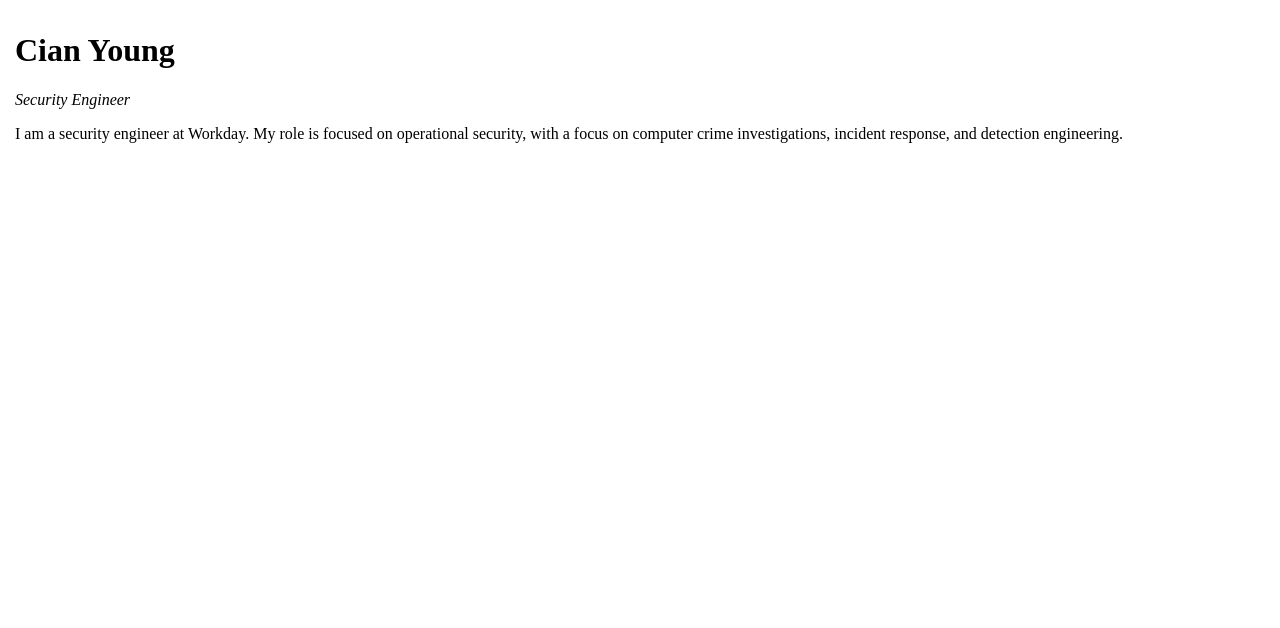
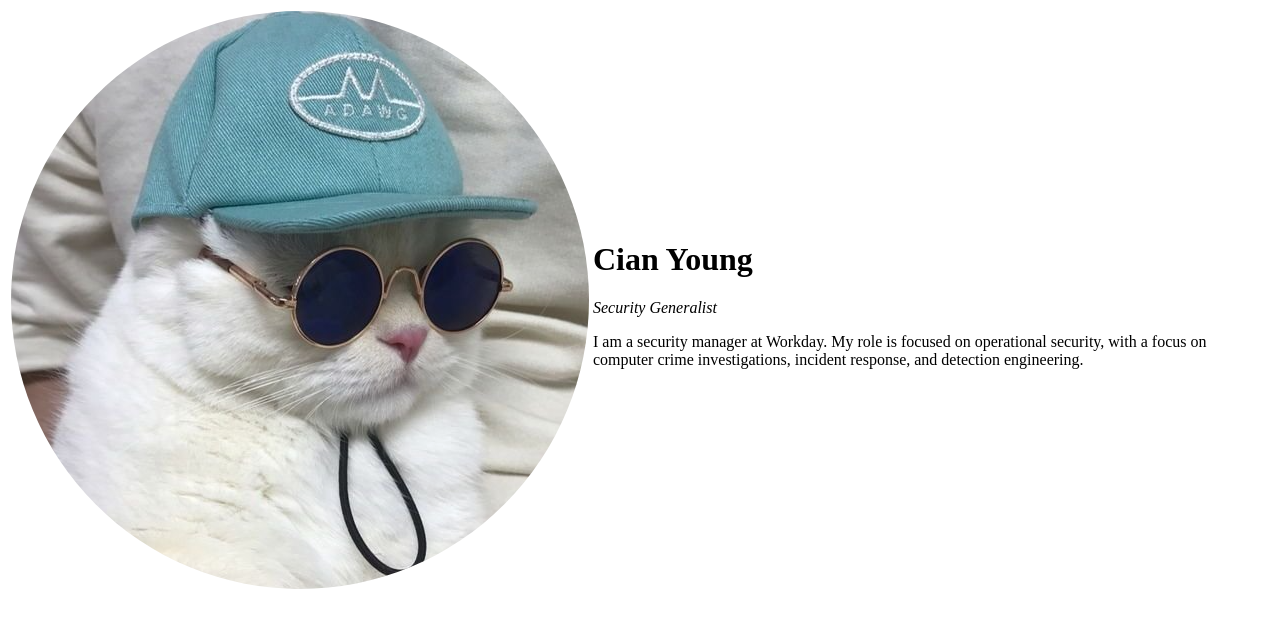
Before and after one commit to cianyoung/cianyoung.github.io, a plain HTML site: page index.html in a window 1280 px wide. Drawn offline with Linux system fonts and the light colour scheme.

Commit message:
addpicture

```diff
--- a/index.html
+++ b/index.html
@@ -7,11 +7,11 @@
   <body>
     <table>
       <tr>
-        <td></td>
+        <td> <img src="/images/cat.png" alt="Cian as a cat"></td>
         <td>
           <h1>Cian Young</h1>
-          <p><em>Security Engineer</em></p>
-          <p>I am a security engineer at Workday. My role is focused on operational security, with a focus on computer crime investigations, incident response, and detection engineering.</p>
+          <p><em>Security Generalist</em></p>
+          <p>I am a security manager at Workday. My role is focused on operational security, with a focus on computer crime investigations, incident response, and detection engineering.</p>
         </td>
       </tr>
     </table>
```
Also changed, not shown: images/cat.png (added).
